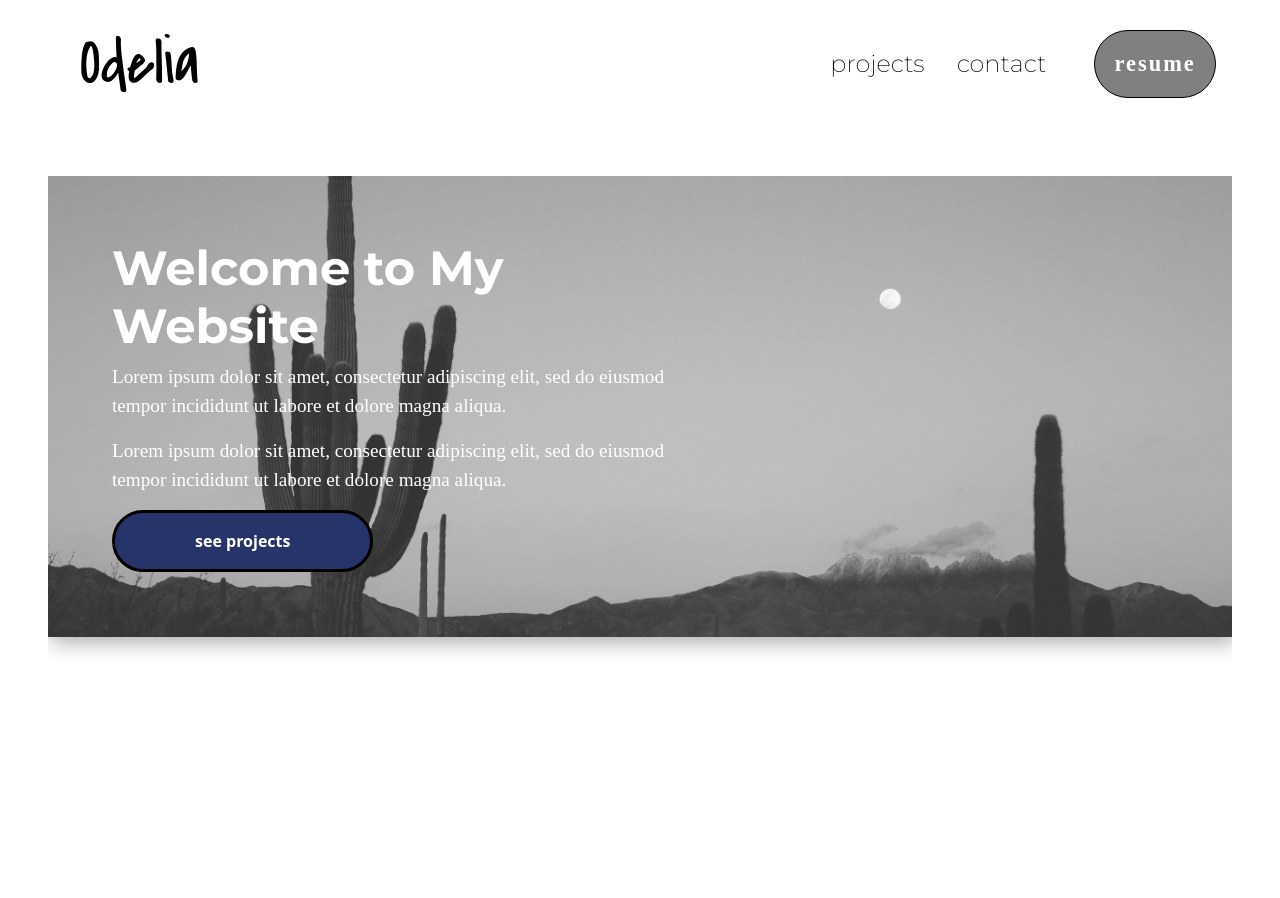
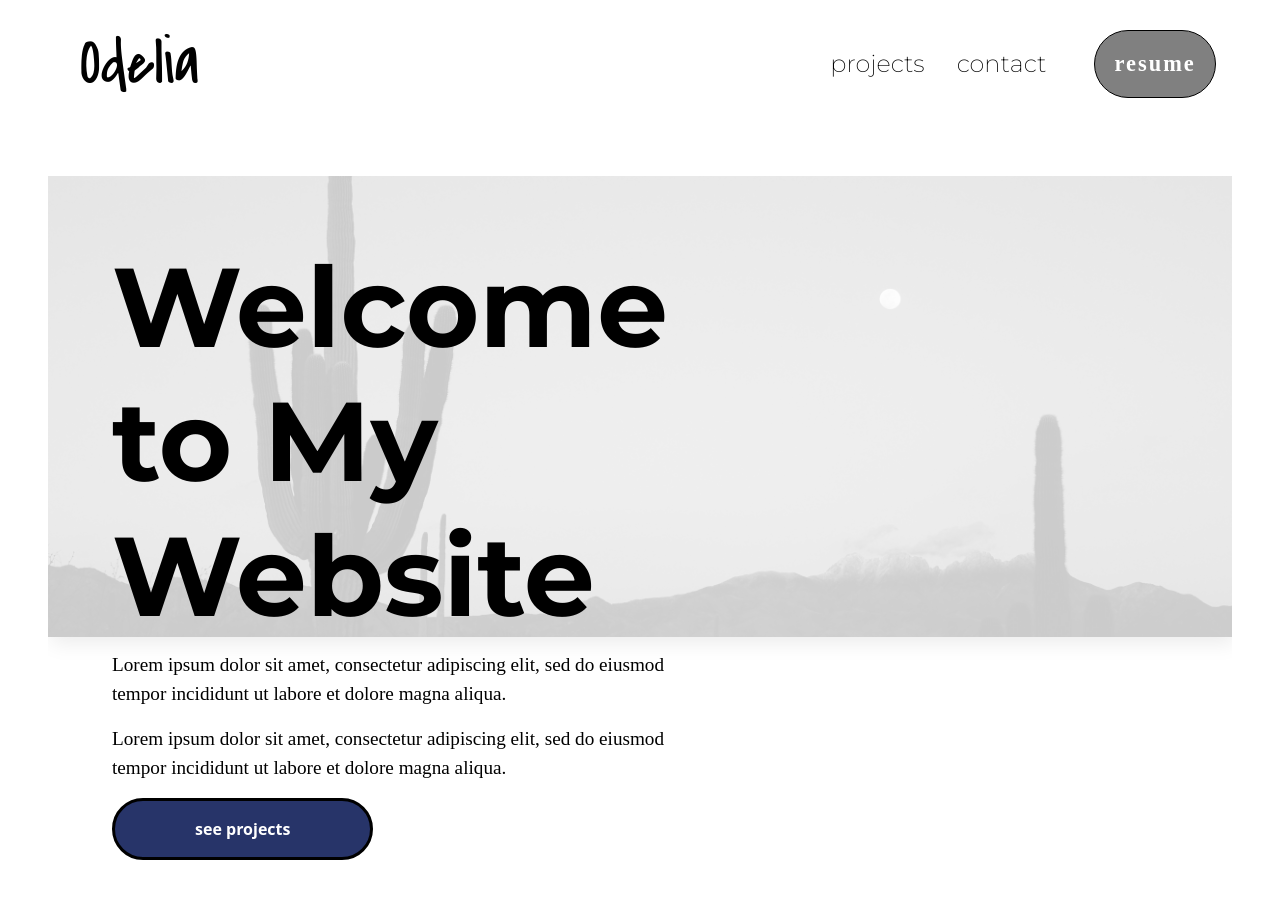
Before and after one commit to OdeliaFink/portfolio-odelia, a React (Create React App) app: page / in a window 1280 px wide. Shown: the top 898 px of the page. Built offline with nearby package versions, Linux system fonts and the light colour scheme; the HTML template or start-up script is replaced by a standard one.

Commit message:
refactor image

```diff
--- a/src/components/Home/Home.jsx
+++ b/src/components/Home/Home.jsx
@@ -16,8 +16,8 @@ const Home = () => {
   return (
     <>
       <Container>
-        <ImageContainer className="aspect-ratio-box">
-          <StyledImage src={Image2} alt="Background" />
+        <ImageContainer>
+          <StyledImage src={Image2} />
         </ImageContainer>
         <ContentContainer>
           <Title>Welcome to My Website</Title>
--- a/src/components/Home/styled-components.jsx
+++ b/src/components/Home/styled-components.jsx
@@ -33,7 +33,7 @@ export const StyledImage = styled.img`
   object-fit: cover;
   box-shadow: 3px 6px 20px rgba(0, 0, 0, 0.4);
 
-  opacity: 0.8;
+  opacity: 0.2;
 
   @media (max-width: 425px) {
     opacity: 0.4;
@@ -63,9 +63,9 @@ export const ContentContainer = styled.div`
 `;
 
 export const Title = styled.h1`
-  font-size: 3rem;
+  font-size: 7rem;
   font-weight: bold;
-  color: white;
+  color: black;
   font-family: Montserrat-Bold;
 
   @media (max-width: 425px) {
@@ -74,7 +74,7 @@ export const Title = styled.h1`
 `;
 export const Description = styled.p`
   font-size: 1.2rem;
-  color: white;
+  color: black;
 
   @media (max-width: 425px) {
     font-size: 12px;
```
